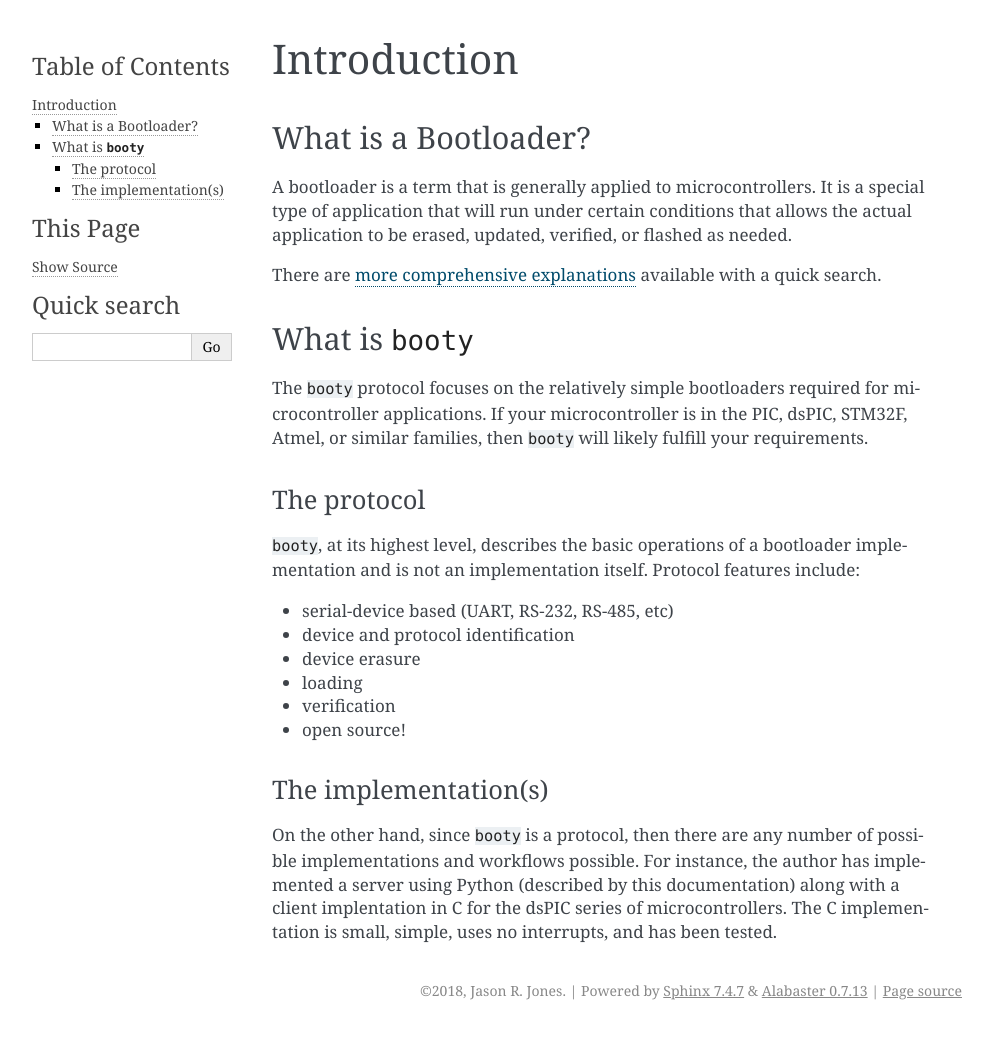
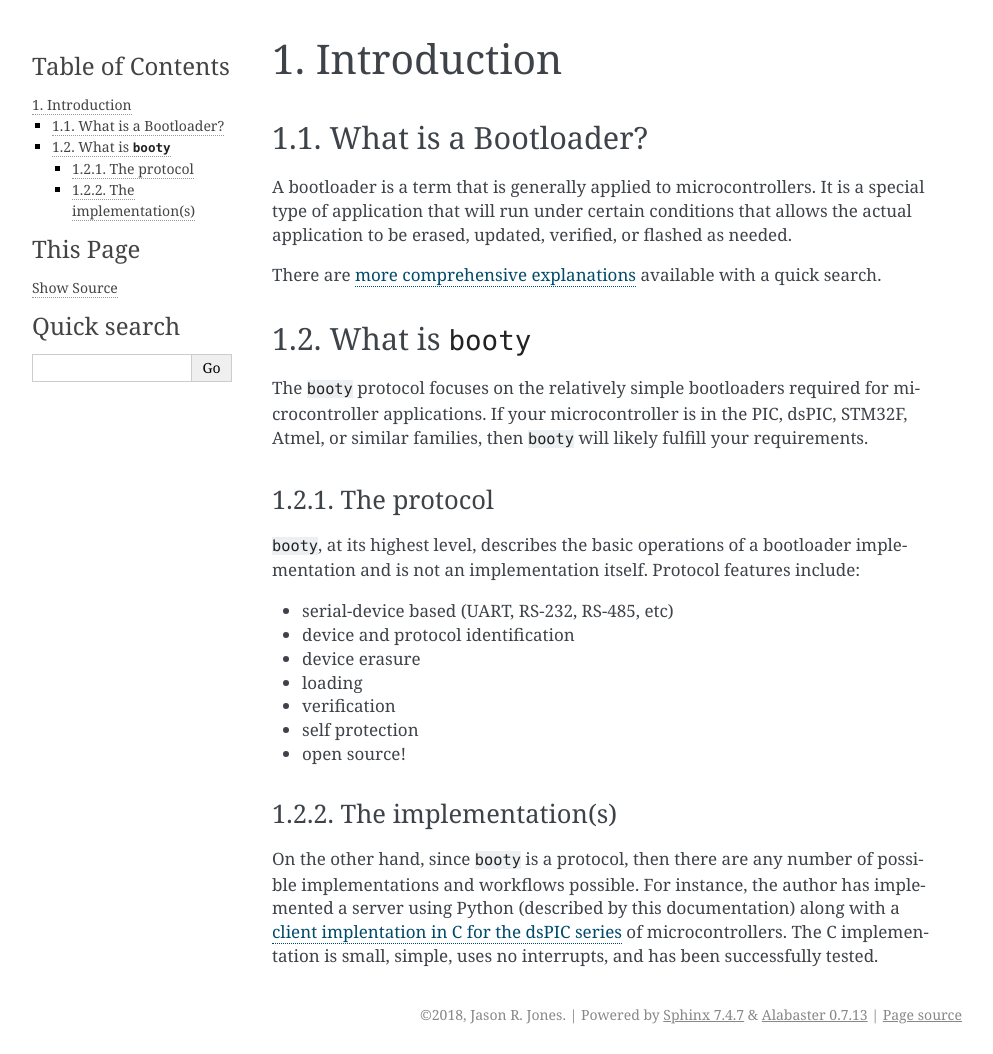
Before and after one commit to slightlynybbled/booty, a Sphinx documentation site: the page built from docs/source/intro.rst, in a window 1280 px wide. Shown: the whole page, without its empty margins (148-1141 px from the left). Built offline with Sphinx 7.4.7, drawn with Linux system fonts in a browser that asks for light colours; before the commit the page ends 1030 px from its top, so only the background shows below that.

```diff
--- a/docs/source/comm_protocol.rst
+++ b/docs/source/comm_protocol.rst
@@ -5,7 +5,7 @@ Protocol
 This document describes the communications protocol for the bootypic repository
 
 There are two primary layers that this document is concerned with, framing and command.
-The framing layer is primarily concerned with delimiting the beginning of a packet along
+The framing layer is primarily concerned with delimiting the packet boundaries along
 with ensuring data integrity of the packet using a fletcher16 checksum.  The command
 layer is concerned with interpreting the payload of the frame so that the software layer
 may respond accordingly.
--- a/docs/source/index.rst
+++ b/docs/source/index.rst
@@ -17,8 +17,10 @@ add a little booty to your project and make upgrading your firmware a breeze.
 
 .. toctree::
    :maxdepth: 2
+   :numbered:
 
    intro
+   big_ideas
    comm_protocol
 
 Indices and tables
--- a/docs/source/intro.rst
+++ b/docs/source/intro.rst
@@ -33,6 +33,7 @@ implementation and is not an implementation itself.  Protocol features include:
 * device erasure
 * loading
 * verification
+* self protection
 * open source!
 
 *********************
@@ -42,5 +43,6 @@ The implementation(s)
 On the other hand, since ``booty`` is a protocol, then there are any number of
 possible implementations and workflows possible.  For instance, the author has
 implemented a server using Python (described by this documentation) along with
-a client implentation in C for the dsPIC series of microcontrollers.  The C
-implementation is small, simple, uses no interrupts, and has been tested.
+a `client implentation in C for the dsPIC series <https://github.com/slightlynybbled/bootypic>`_
+of microcontrollers.  The C implementation is small, simple, uses no interrupts,
+and has been successfully tested.
```
Also changed, not shown: docs/source/big_ideas.rst (added, +62 -0 lines), docs/source/img/entry-pin-low.png (added), docs/source/img/master-slave-model.png (added), docs/source/img/memory-map.png (added).
